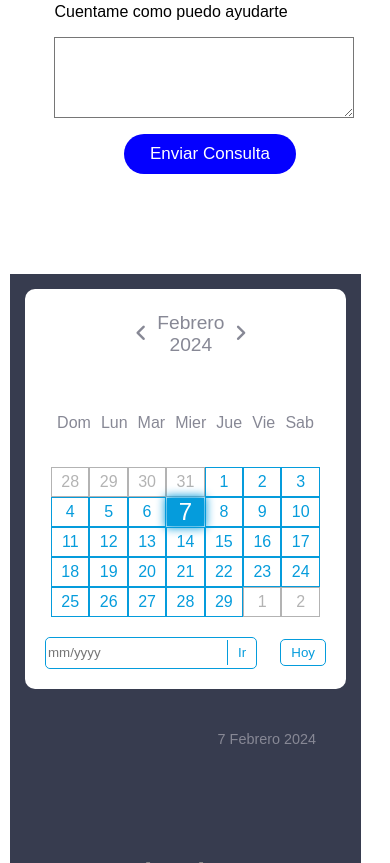
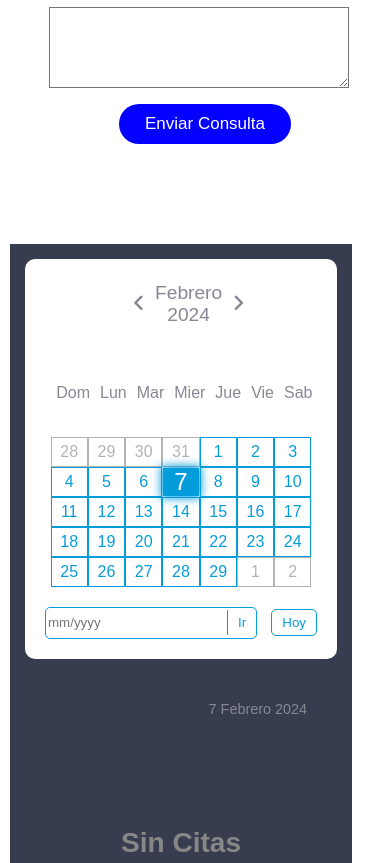
Before and after one commit to Genarohp7/Medico, a plain HTML site: page index.html in a window 390 px wide. Shown: the part 3462-4325 px from the top of the page. Drawn offline with Linux system fonts and the light colour scheme.

Commit message:
fix responsive area

```diff
--- a/index.html
+++ b/index.html
@@ -164,7 +164,7 @@
         <h2 id="contacto">contacto</h2>
         <form
           class="in"
-          action="https://formsubmit.co/8510c9e871c8774bc158962c82128f76"
+          action="https://formsubmit.co/genarohp7@gmail.com"
           method="POST"
         >
           <label for="name">Nombre</label>
--- a/styale.css
+++ b/styale.css
@@ -243,7 +243,6 @@ footer {
   grid-template-areas: "footer citas";
   grid-gap: 30px;
   align-items: start;
-  padding: 30px 0;
   padding-left: 10px;
   margin-bottom: 10px;
 }
@@ -802,6 +801,8 @@ fieldset {
   body {
     width: 100%;
     height: 100%;
+    margin: 0;
+    padding: 0;
   }
 
   /* Menu principal  */
@@ -1025,13 +1026,12 @@ fieldset {
 
   /* footer */
   footer {
-    width: 400px;
+    width: 100%;
     height: 900px;
     display: flex;
     flex-direction: column;
     gap: 100px;
     align-items: start;
-    padding: 30px 0;
     padding-left: 10px;
     margin-bottom: 10px;
   }
```
